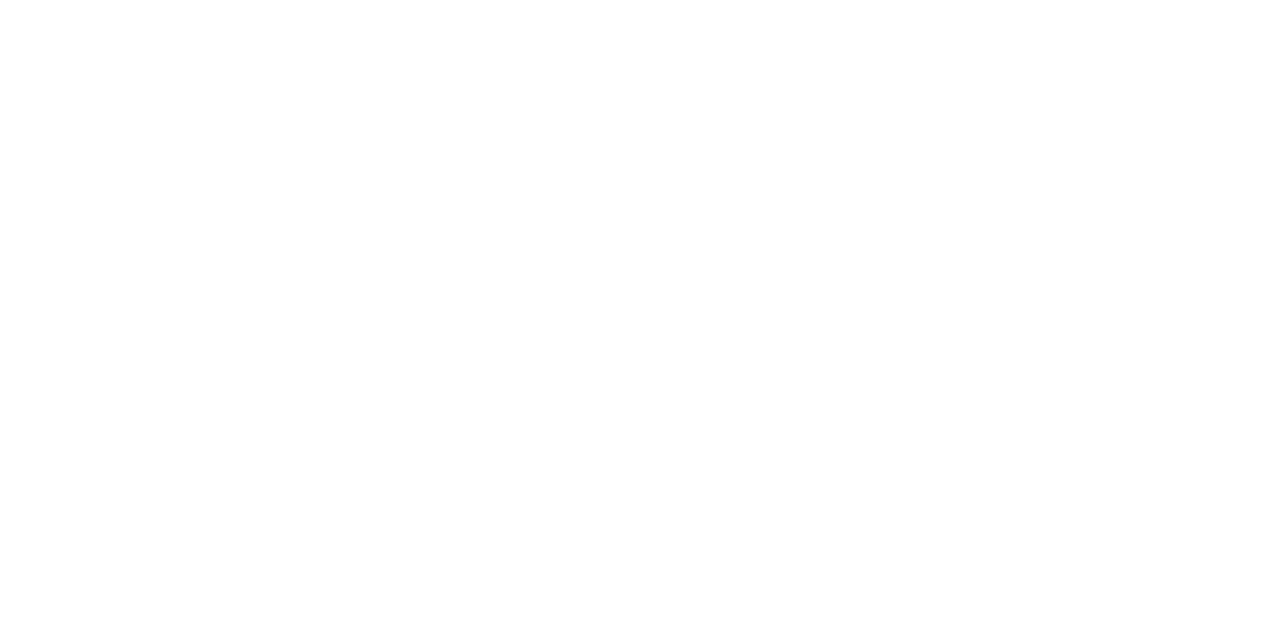
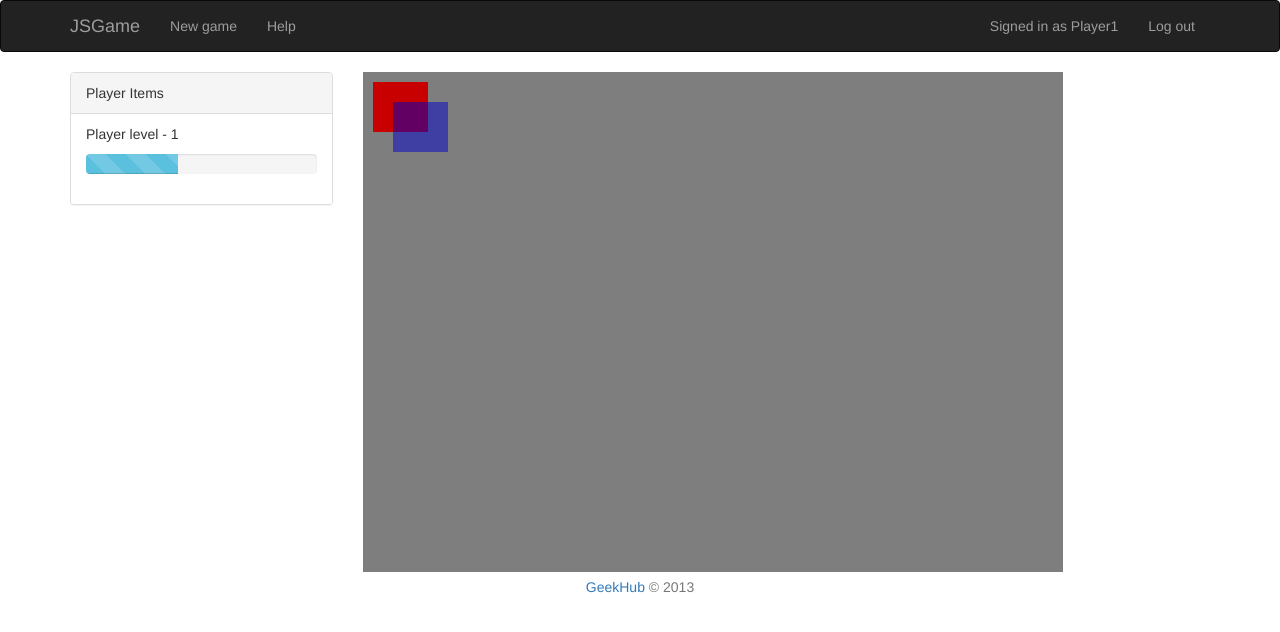
Before and after one commit to rtm7777/JSGameGroup2, a plain HTML site: page index.html in a window 1280 px wide. Drawn offline with nearby package versions, Linux system fonts and the light colour scheme.

Commit message:
outline design page

```diff
--- a/index.html
+++ b/index.html
@@ -4,8 +4,50 @@
 	<title>Game</title>
 	<link rel="shortcut icon" type="image/png" href="img/icon.png">
 	<link rel="stylesheet" type="text/css" href="css/main.css">
+	<link href="http://netdna.bootstrapcdn.com/bootstrap/3.0.3/css/bootstrap.min.css" rel="stylesheet">
 </head>
 <body>
+	<div class="navbar navbar-inverse">
+		<div class="container">
+			<a href="/" class="navbar-brand">JSGame</a>
+			<ul class="nav navbar-nav">
+				<li><a href="#">New game</a></li>
+				<li><a href="#">Help</a></li>
+			</ul>
+			<ul class="nav navbar-nav pull-right">
+				<p class="navbar-text">Signed in as <a href="#" class="navbar-link">Player1</a></p>
+				<li><a href="#">Log out</a></li>
+			</ul>
+		</div>
+	</div>
+	<div class="container">
+		<div class="row">
+			<div class="col-lg-3">
+				<div class="panel panel-default">
+					<div class="panel-heading">Player Items</div>
+					<div class="list-group">
+						<div class="list-group-item">
+							<p>Player level - 1</p>
+							<div class="progress progress-striped">
+								<div class="progress-bar progress-bar-info" role="progressbar" style="width: 40%">
+									<span class="sr-only">40% Complete (success)</span>
+								</div>
+							</div>
+						</div>
+					</div>
+				</div>
+			</div>
+			<div class="col-lg-9">
+				<canvas id="game_canvas" width="700" height="500"></canvas>
+			</div>
+		</div>
+	</div>
+	<div>
+		<p class="text-center text-muted"><a href="#">GeekHub</a> &copy; 2013</p>
+	</div>
 
+<script src="http://ajax.googleapis.com/ajax/libs/jquery/2.0.3/jquery.min.js"></script>
+<script src="http://netdna.bootstrapcdn.com/bootstrap/3.0.3/js/bootstrap.min.js"></script>
+<script src="js/main.js"></script>
 </body>
 </html>
--- /dev/null
+++ b/js/main.js
@@ -0,0 +1,17 @@
+function draw() {
+	var canvas = document.getElementById("game_canvas");
+	var ctx = canvas.getContext("2d");
+
+	ctx.fillStyle = "rgba(40, 40, 40, 0.6)";
+	ctx.fillRect(0, 0, canvas.width, canvas.height);
+
+	ctx.fillStyle = "rgb(200,0,0)";
+	ctx.fillRect(10, 10, 55, 50);
+
+	ctx.fillStyle = "rgba(0, 0, 200, 0.5)";
+	ctx.fillRect(30, 30, 55, 50);
+}
+
+$(function() {
+	draw();
+});
```
